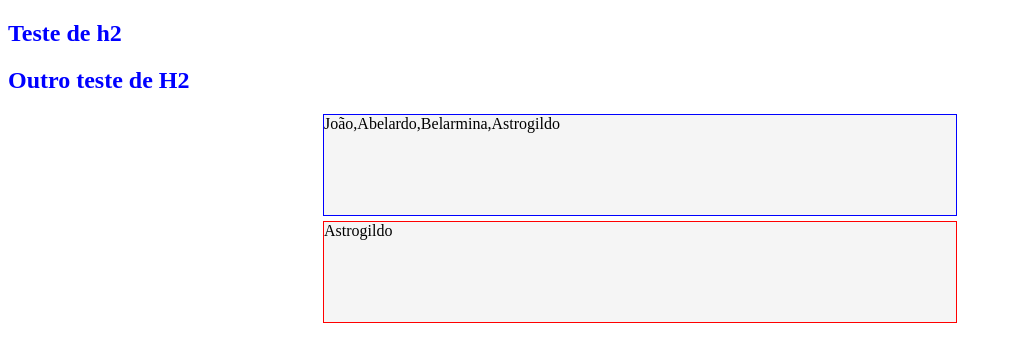
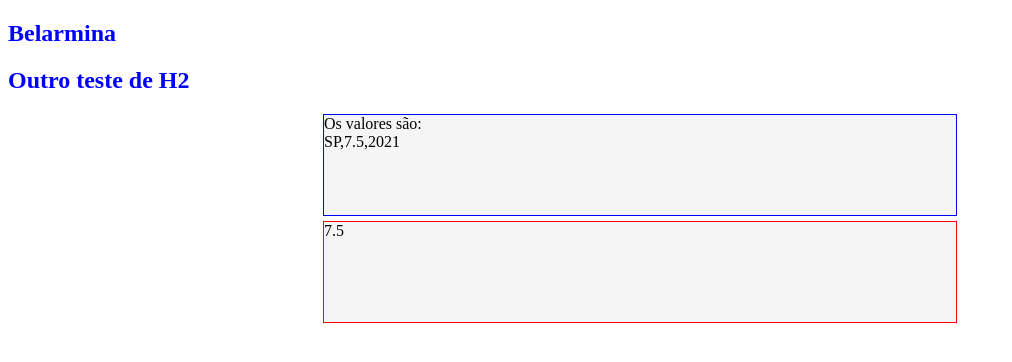
Before and after one commit to hebertphp/PFE_2a_N_2022-1, a plain HTML site: page aula6/index.html in a window 1280 px wide. Shown: the whole page, without its empty margins (0-1012 px from the left). Drawn offline with Linux system fonts and the light colour scheme.

Commit message:
PFE_2a_N

```diff
--- a/aula6/index.html
+++ b/aula6/index.html
@@ -10,6 +10,6 @@
     <h2>Outro teste de H2</h2>
     <div id="dv1"></div>
     <div class="teste"></div>
-<script src="script6_00-2.js"></script>
+<script src="script6_01-1.js"></script>
 </body>
 </html>
--- /dev/null
+++ b/aula6/script6_01-1.js
@@ -0,0 +1,6 @@
+//             0    1    2
+var valores = ["SP",7.5,2021];
+nome=["João","Abelardo","Belarmina","Astrogildo"];
+document.querySelector("#dv1").innerHTML="Os valores são:<br>"+valores;
+document.querySelector(".teste").innerHTML=valores[1];
+document.querySelector("h2").innerHTML=nome[2];
```
